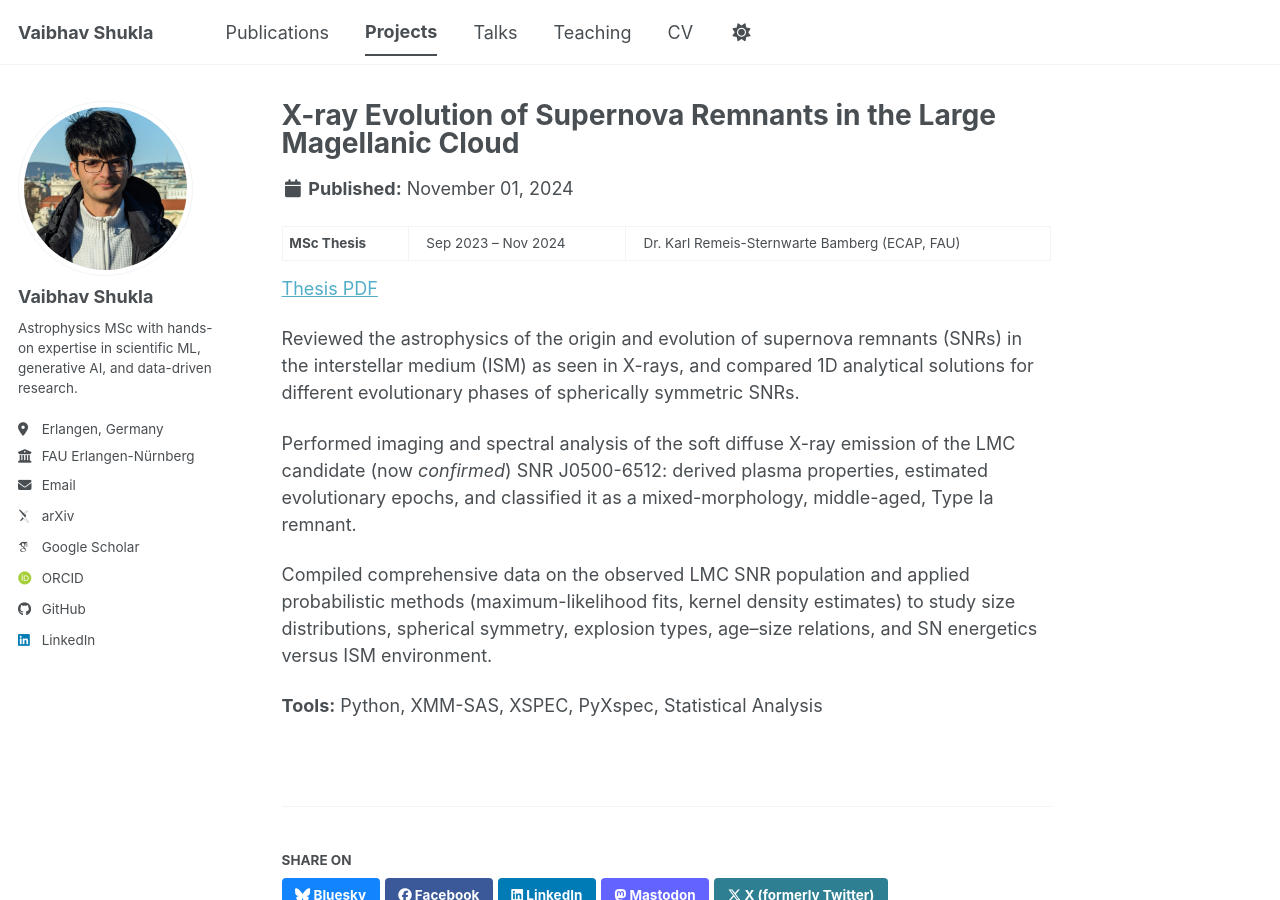
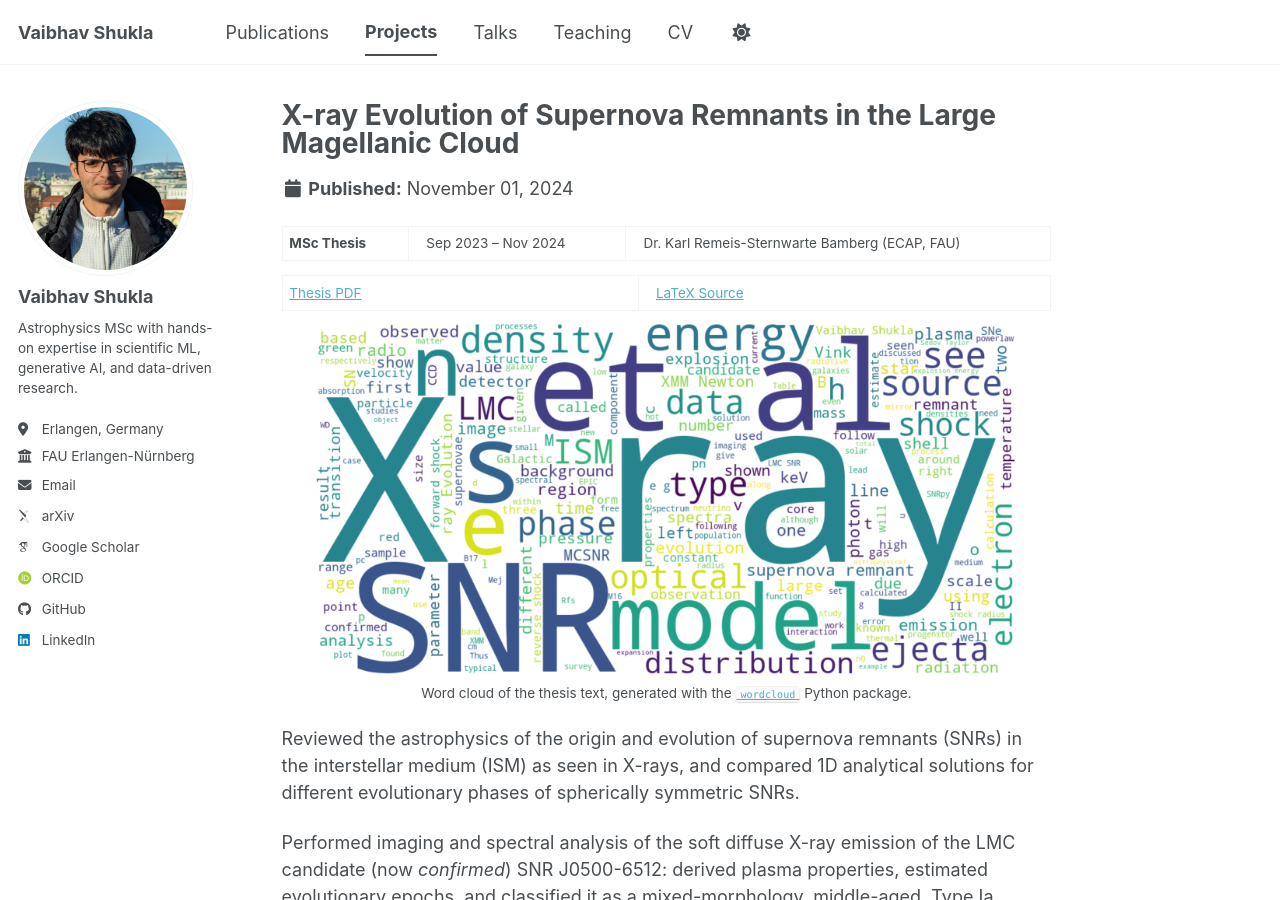
Before and after one commit to whyvav/whyvav.github.io, a Jekyll site: the page built from _projects/msc-thesis-lmc-snrs.md, in a window 1280 px wide and 900 px high. Built offline with Jekyll 4.4.1, drawn with Linux system fonts in a browser that asks for light colours; some web fonts are replaced; a script bundle is joined from its source files by our own code; library files that are not in the unit come from our copies.

Commit message:
pointer to MThesis and display wordcloud

```diff
--- a/_projects/msc-thesis-lmc-snrs.md
+++ b/_projects/msc-thesis-lmc-snrs.md
@@ -7,7 +7,13 @@ date: 2024-11-01
 
 **MSc Thesis** &ensp; | &ensp; Sep 2023 &ndash; Nov 2024 &ensp; | &ensp; Dr. Karl Remeis-Sternwarte Bamberg (ECAP, FAU)
 
-[Thesis PDF](https://www.sternwarte.uni-erlangen.de/docs/theses/2024-11_Shukla.pdf)
+[Thesis PDF](https://www.sternwarte.uni-erlangen.de/docs/theses/2024-11_Shukla.pdf) &ensp; | &ensp; [LaTeX Source](https://github.com/whyvav/MThesis)
+
+<p align="center">
+  <img src="/images/wordcloud.png" alt="Word cloud of the thesis text" width="700">
+  <br>
+  <sub>Word cloud of the thesis text, generated with the <a href="https://github.com/amueller/word_cloud"><code>wordcloud</code></a> Python package.</sub>
+</p>
 
 Reviewed the astrophysics of the origin and evolution of supernova remnants (SNRs) in the interstellar medium (ISM) as seen in X-rays, and compared 1D analytical solutions for different evolutionary phases of spherically symmetric SNRs.
 
```
Also changed, not shown: images/wordcloud.png (added).
